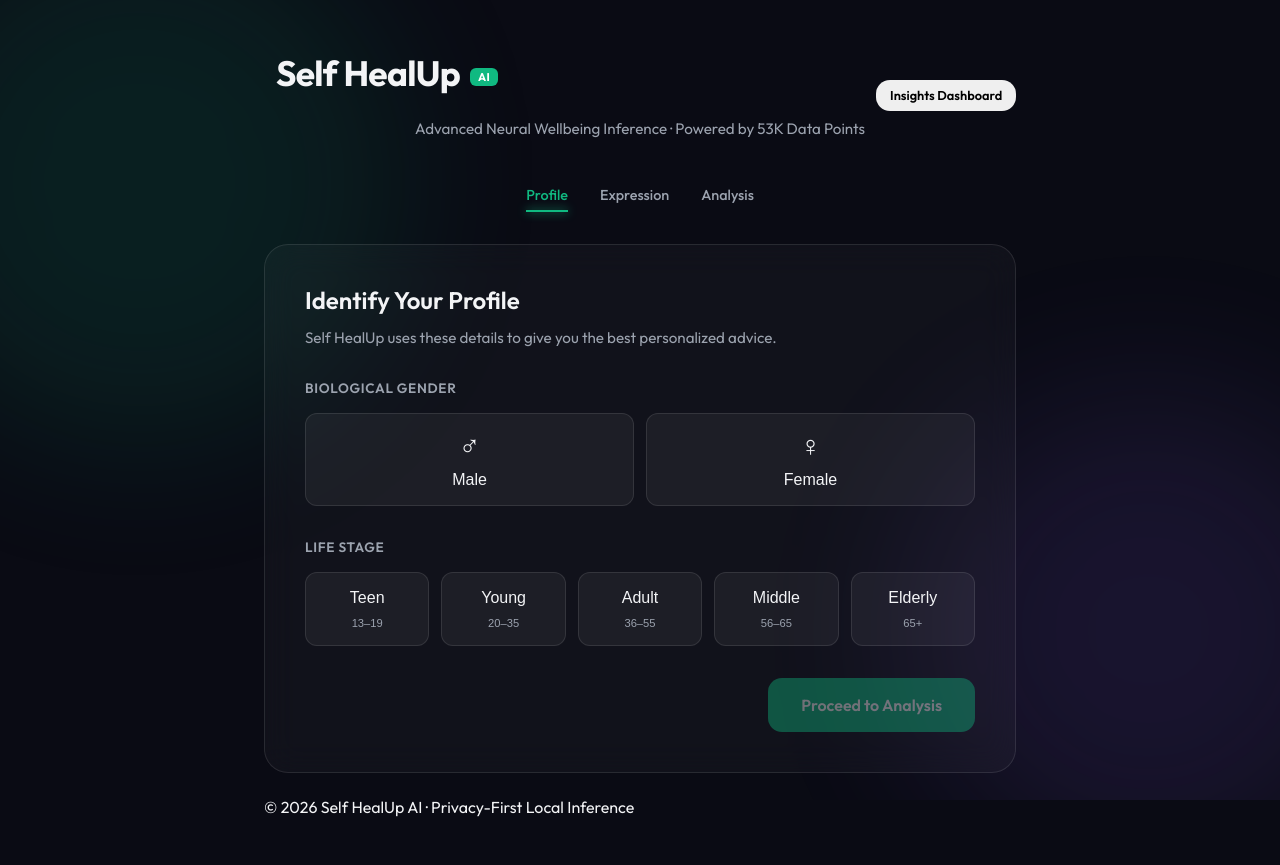
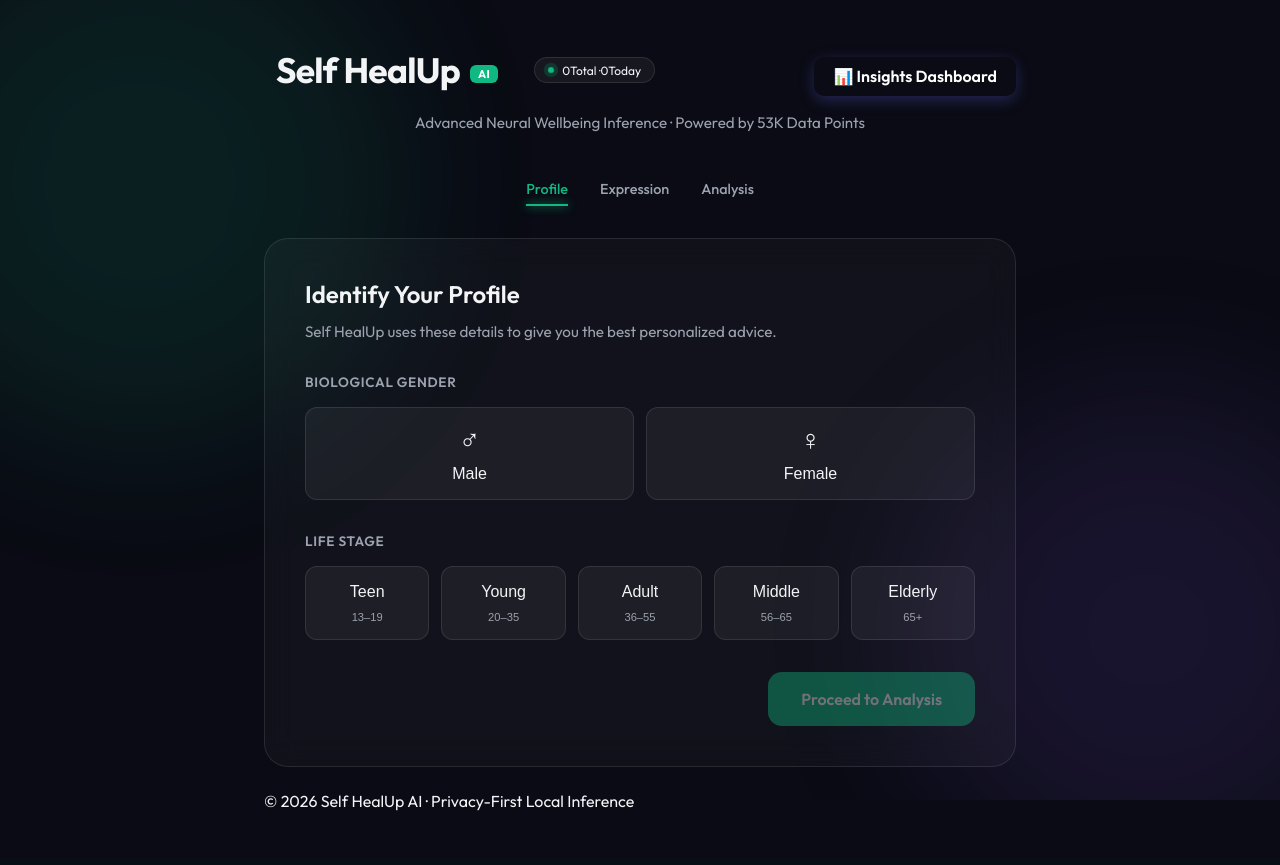
Before and after one commit to humabhutti05/Knowledge-Based-Agent-for-Self-Healing, a Flask app: template templates/index.html in a window 1280 px wide. After the commit the page ends 811 px from the top, so only its background shows below. Run offline with Flask 3, Linux system fonts and the light colour scheme; the template is opened without the code that fills it, so the values that code supplies are empty.

Commit message:
Enhanced graph visibility with live stats ticker and improved dashboard button

```diff
--- a/app.py
+++ b/app.py
@@ -289,29 +289,30 @@
 
     # ─── Gemini Inference Logic (Optional Enhancement) ──────────────────────
     prompt = f"""
-You are a highly empathetic and professional Wellbeing Guide.
+You are a world-class, empathetic Wellbeing Specialist.
 Analyze the feelings of a {g_label} ({a_label}) who expressed: "{text}"
 
-Guidelines for analysis:
-1. Frequency/Intensity: Pay attention to words like "hamesha", "kabhi kabhi", "rozana", "daily", or any percentages mentioned.
-2. Categories: Worry, Feeling Low, Overwhelmed, Mood Swings, Relationship Challenges, Calm.
-3. Language: Respond STRICTLY in English only. Do not use Roman Urdu even if the user input is in Roman Urdu.
-
-CRITICAL: The "tips" must be:
-- "Acha or Bht Acha": High quality, practical, and non-generic.
-- "Unique": Do NOT give basic advice like "rest" or "drink water". Give 4 specific, actionable, and deep suggestions tailored for a {a_label} {g_label}.
-- "Personalized": Directly address the nuance of what they said.
+CRITICAL INSTRUCTIONS for your response:
+1. "Justified Advice": For every tip, explain briefly WHY it is relevant to a {a_label} {g_label} in this specific emotional state.
+2. "Zero Clichés": Do NOT use generic advice like "stay positive", "breathe", or "drink water". Provide deep, actionable, and sophisticated psychological or lifestyle insights.
+3. "Demographic Specificity": The advice must feel like it was written ONLY for a {a_label} {g_label}.
+4. "Language": Respond STRICTLY in English.
 
 Respond ONLY with this JSON format:
 {{
-  "condition": "Primary Emotional State",
+  "condition": "Sophisticated Emotional State Name",
   "confidence": "High/Medium/Low",
   "posteriorProbs": {{
     "Worry": 0, "Feeling Low": 0, "Overwhelmed": 0, "Mood Swings": 0, "Relationship Challenges": 0, "Calm": 0
   }},
-  "summary": "2-3 empathetic sentences in the user's language.",
-  "tips": ["Tip 1", "Tip 2", "Tip 3", "Tip 4"],
-  "affirmation": "A short, powerful affirmation.",
+  "summary": "3-4 sentences of deep, empathetic psychological insight into their state.",
+  "tips": [
+    "Justified Tip 1: [Action] because [Reasoning for {a_label} {g_label}]",
+    "Justified Tip 2: [Action] because [Reasoning for {a_label} {g_label}]",
+    "Justified Tip 3: [Action] because [Reasoning for {a_label} {g_label}]",
+    "Justified Tip 4: [Action] because [Reasoning for {a_label} {g_label}]"
+  ],
+  "affirmation": "A powerful, non-generic affirmation.",
   "isCrisis": false
 }}
 """
--- a/static/css/style.css
+++ b/static/css/style.css
@@ -284,6 +284,52 @@
 
 .action-footer { display: flex; justify-content: flex-end; }
 .action-footer.dual { justify-content: space-between; }
+/* Live Stats Ticker */
+.live-stats {
+    display: flex;
+    align-items: center;
+    font-size: 0.75rem;
+    color: var(--text-dim);
+    margin-left: 1.5rem;
+    background: rgba(255, 255, 255, 0.05);
+    padding: 0.3rem 0.8rem;
+    border-radius: 20px;
+    border: 1px solid rgba(255, 255, 255, 0.1);
+}
+
+.dot {
+    width: 6px;
+    height: 6px;
+    background: #10b981;
+    border-radius: 50%;
+    margin-right: 8px;
+}
+
+.dot.pulse {
+    animation: pulse-green 2s infinite;
+}
+
+@keyframes pulse-green {
+    0% { transform: scale(0.95); box-shadow: 0 0 0 0 rgba(16, 185, 129, 0.7); }
+    70% { transform: scale(1); box-shadow: 0 0 0 6px rgba(16, 185, 129, 0); }
+    100% { transform: scale(0.95); box-shadow: 0 0 0 0 rgba(16, 185, 129, 0); }
+}
+
+.dashboard-btn {
+    background: linear-gradient(135deg, var(--primary), #4f46e5);
+    border: none;
+    color: white;
+    font-weight: 600;
+    padding: 0.6rem 1.2rem;
+    border-radius: 10px;
+    transition: all 0.3s ease;
+    box-shadow: 0 4px 15px rgba(99, 102, 241, 0.3);
+}
+
+.dashboard-btn:hover {
+    transform: translateY(-2px);
+    box-shadow: 0 6px 20px rgba(99, 102, 241, 0.4);
+}
 
 /* Dashboard Styles */
 .header-top {
--- a/static/js/app.js
+++ b/static/js/app.js
@@ -185,6 +185,31 @@
 };
 
 // ── Initialization ──
+async function fetchStats() {
+  try {
+    const res = await fetch('/api/stats');
+    const data = await res.json();
+
+    // Update live ticker in header
+    document.getElementById("liveTotal").textContent = data.total || 0;
+    document.getElementById("liveToday").textContent = data.today || 0;
+
+    // Update dashboard items if visible
+    if (document.getElementById("totalStats")) {
+      document.getElementById("totalStats").textContent = data.total || 0;
+    }
+    if (document.getElementById("todayStats")) {
+      document.getElementById("todayStats").textContent = data.today || 0;
+    }
+
+    if (document.getElementById("breakdownChart")) {
+      renderChart(data.breakdown);
+    }
+  } catch (err) {
+    console.error("Failed to fetch stats:", err);
+  }
+}
+
 window.addEventListener('DOMContentLoaded', async () => {
   try {
     const res = await fetch("data/model.json");
@@ -193,6 +218,9 @@
   } catch (err) {
     console.error("Failed to load model:", err);
   }
+
+  // Call stats fetch
+  fetchStats();
 });
 
 // ── Selectors ──
--- a/templates/index.html
+++ b/templates/index.html
@@ -21,8 +21,14 @@
         <div class="logo">
           <span class="logo-icon"></span>
           <h1>Self HealUp <span class="badge">AI</span></h1>
+          <div class="live-stats">
+            <span class="dot pulse"></span>
+            <span id="liveTotal">0</span> Total · <span id="liveToday">0</span> Today
+          </div>
         </div>
-        <button class="btn ghost-btn small" onclick="toggleDashboard()">Insights Dashboard</button>
+        <button class="btn dashboard-btn" onclick="toggleDashboard()">
+          <span class="icon">📊</span> Insights Dashboard
+        </button>
       </div>
       <p class="subtitle">Advanced Neural Wellbeing Inference · Powered by 53K Data Points</p>
     </header>
```
